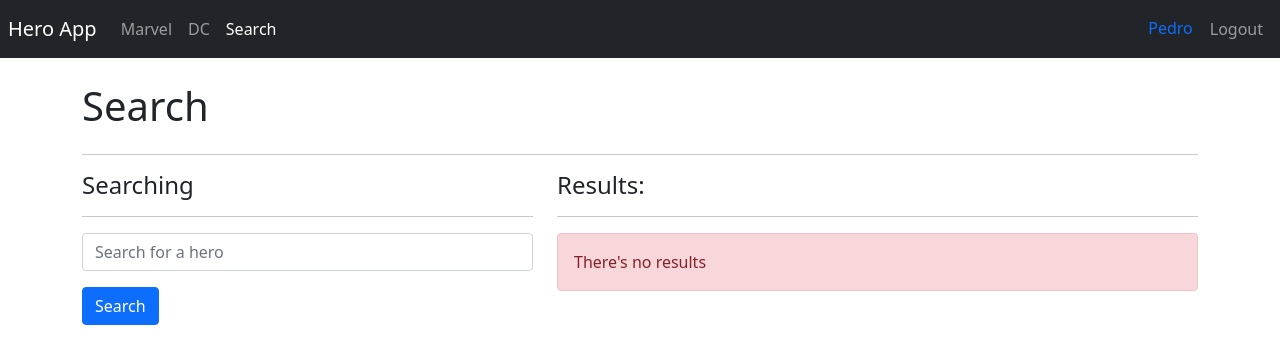
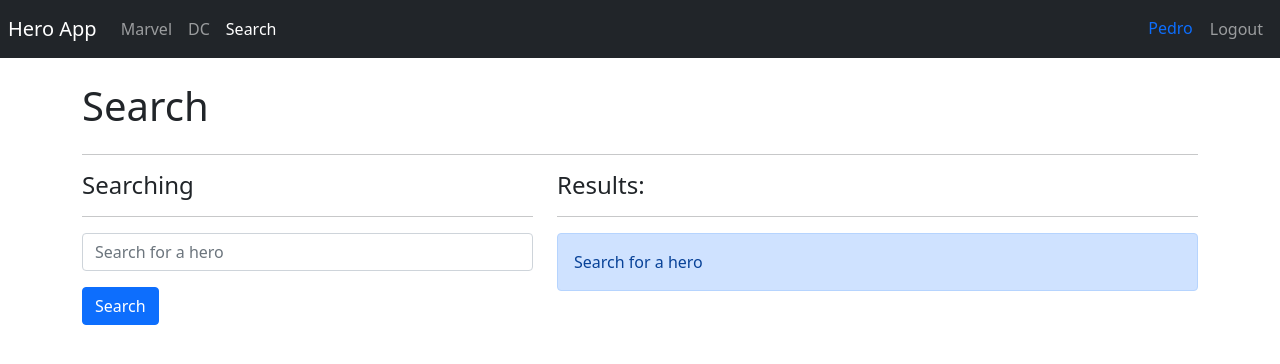
Before and after one commit to pcorpa/React-HeroApp, a React (Vite) app: page /search in a window 1280 px wide. Shown: the top 364 px of the page. Built offline with nearby package versions, Linux system fonts and the light colour scheme.

Commit message:
moved logic to useSreach and search results to SearchList

```diff
--- /dev/null
+++ b/src/Heroes/components/SearchList.tsx
@@ -0,0 +1,47 @@
+import React, { type JSX } from "react";
+import type { Hero } from "../interfaces/Hero";
+import { HeroCard } from "./HeroCard";
+
+interface SearchListProps {
+  heros: Hero[];
+  query: string;
+  showError: boolean;
+  showMessage: boolean;
+}
+
+export const SearchList = ({
+  heros,
+  query,
+  showError,
+  showMessage,
+}: SearchListProps): JSX.Element => {
+  return (
+    <div className="col-7">
+      <h4>Results:</h4>
+      <hr />
+      <div>
+        {heros &&
+          heros.map((hero) => (
+            <React.Fragment key={hero.id}>
+              <HeroCard {...hero} />
+              <hr />
+            </React.Fragment>
+          ))}
+
+        <div
+          className="alert alert-primary animate__animated animate__zoomIn"
+          style={{ display: showMessage ? "" : "none" }}
+        >
+          Search for a hero
+        </div>
+
+        <div
+          className="alert alert-danger animate__animated animate__zoomIn "
+          style={{ display: showError ? "" : "none" }}
+        >
+          There's no results for <b>{query}</b>
+        </div>
+      </div>
+    </div>
+  );
+};
--- a/src/Heroes/components/index.ts
+++ b/src/Heroes/components/index.ts
@@ -1,2 +1,3 @@
+export * from "./HeroCard";
 export * from "./HeroList";
-export * from "./HeroCard";
+export * from "./SearchList";
--- a/src/Heroes/pages/SearchPage.tsx
+++ b/src/Heroes/pages/SearchPage.tsx
@@ -1,21 +1,19 @@
-import type { JSX } from "react";
-import { useForm } from "../../hooks";
-import { HeroCard } from "../components";
-import { heroes } from "../data/Heroes";
-import type { Hero } from "../interfaces/Hero";
-import { useLocation, useNavigate } from "react-router-dom";
+import { useNavigate } from "react-router-dom";
+import { type JSX } from "react";
+import { SearchList } from "../components";
+import { useForm, useSearch } from "../../hooks";
 
 export const Search = (): JSX.Element => {
-  const { formState, onInputChange } = useForm<string>("");
   const navigate = useNavigate();
-  const location = useLocation();
+  const { query, heros } = useSearch();
+  const { formState, onInputChange, onResetForm } = useForm<string>(query);
 
-  const filteredHeros = (name: string): Hero =>
-    heroes.filter((hero) => hero.superhero === name)[0];
+  const showMessage = query.length === 0;
+  const showError = query.length > 0 && heros.length === 0;
 
   const onSubmit = (event: React.FormEvent<HTMLFormElement>): void => {
     event.preventDefault();
-    if (formState.trim().length < 1) return;
+    if (formState.trim().length < 1) onResetForm();
 
     navigate(`?q=${formState.toLocaleLowerCase().trim()}`);
   };
@@ -30,7 +28,7 @@ export const Search = (): JSX.Element => {
           <hr />
           <form onSubmit={onSubmit}>
             <input
-              type=""
+              type="text"
               placeholder="Search for a hero"
               value={formState}
               onChange={(event) => onInputChange(event.target.value)}
@@ -41,17 +39,12 @@ export const Search = (): JSX.Element => {
             <button className="btn btn-primary mt-3 ">Search</button>
           </form>
         </div>
-        <div className="col-7">
-          <h4>Results:</h4>
-          <hr />
-          <div>
-            {filteredHeros(formState) ? (
-              <HeroCard {...filteredHeros(formState)} />
-            ) : (
-              <div className="alert alert-danger">There's no results</div>
-            )}
-          </div>
-        </div>
+        <SearchList
+          heros={heros}
+          query={query}
+          showError={showError}
+          showMessage={showMessage}
+        />
       </div>
     </>
   );
```
